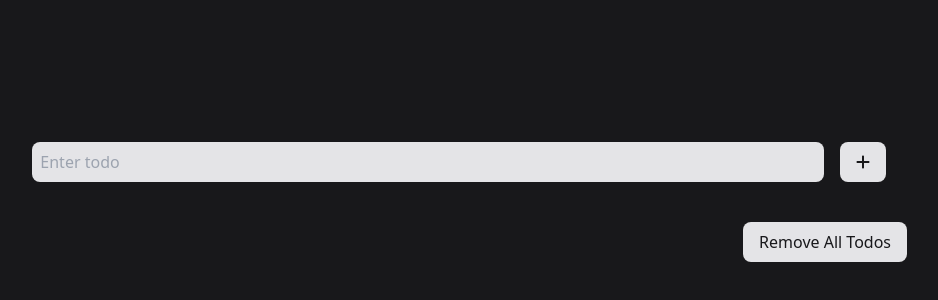
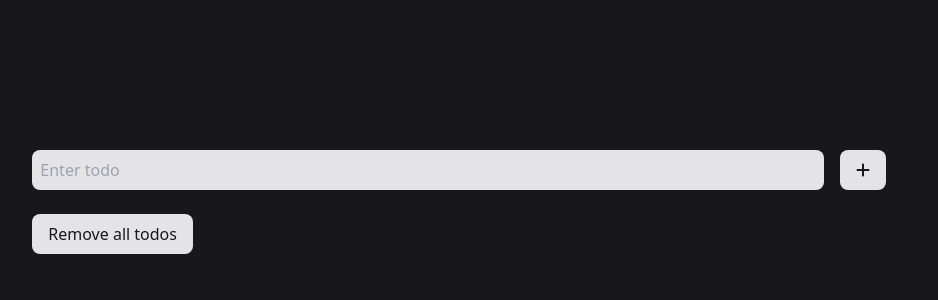
Before and after one commit to Quicio/react-todo-app, a React (Vite) app: page / in a window 1280 px wide. Shown: the part 198-498 px from the top of the page, without its empty margins (181-1119 px from the left). Built offline with nearby package versions, Linux system fonts and the light colour scheme; a small style sheet from the web is missing.

Commit message:
add remove all button inside todo container

```diff
--- a/src/App.tsx
+++ b/src/App.tsx
@@ -94,13 +94,13 @@ function App() {
             <button className="bg-red-500 px-4 py-2 rounded-lg" onClick={() => removeTodo(i)}><FontAwesomeIcon icon={faTrash} /></button>
           </div>
         ))}
-      </div>
       <button
-        className="bg-zinc-200 text-zinc-900 rounded-lg p-2 px-4 mt-2 self-end mr-48"
+        className="bg-zinc-200 text-zinc-900 rounded-lg p-2 px-4 mt-2 self-start"
         onClick={() => removeAllTodos()}
       >
-        Remove All Todos
+        Remove all todos
       </button>
+      </div>
     </div>
   );
 }
```
